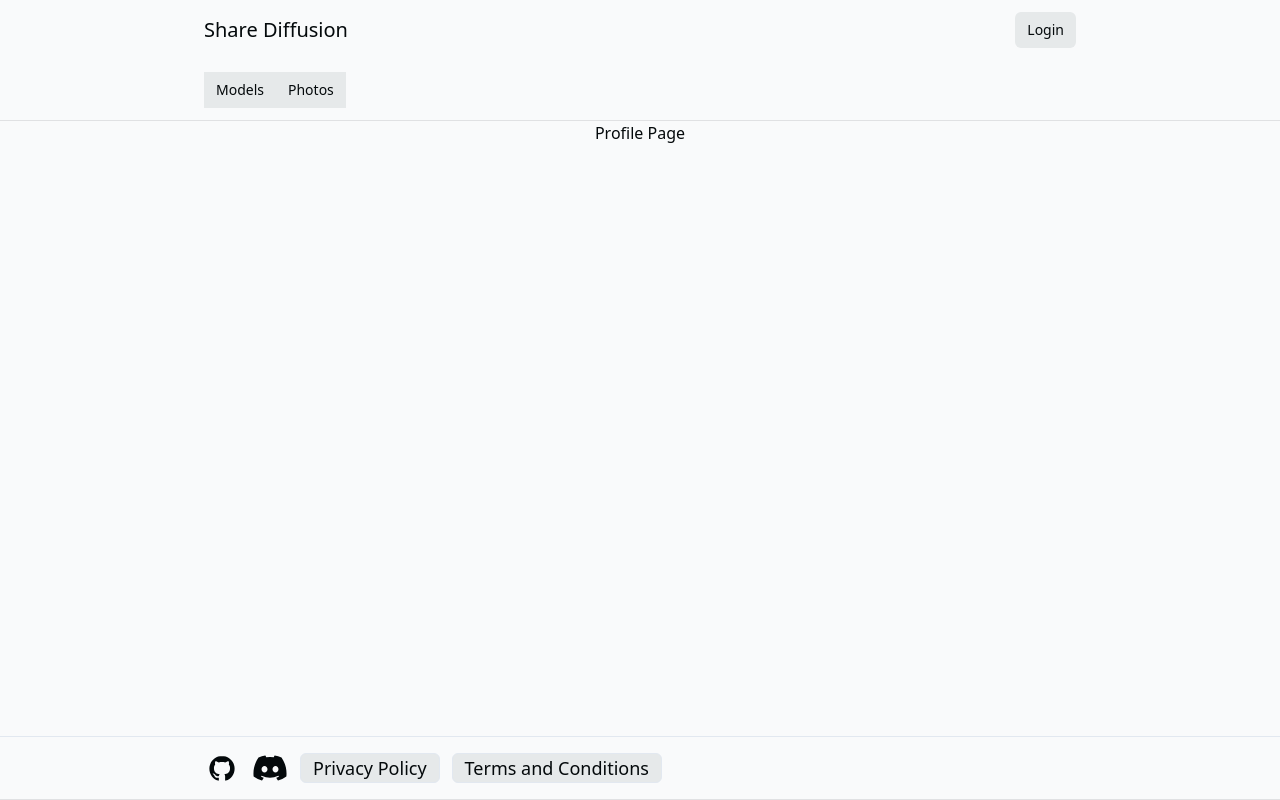
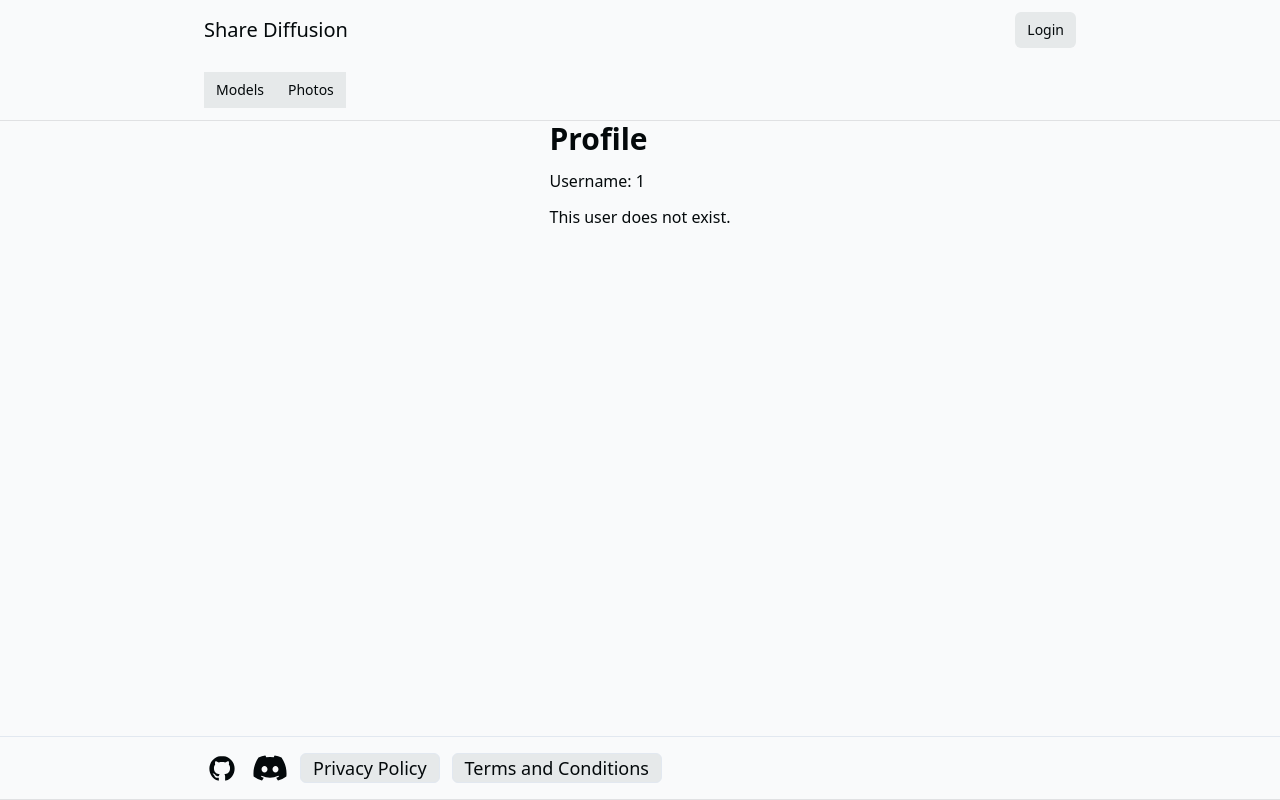
Before and after one commit to killacan/sharediffusion, a Next.js app: page /profiles/1 in a window 1280 px wide. Built offline with nearby package versions, Linux system fonts and the light colour scheme; no server answers; the database is empty.

Commit message:
update profile page

```diff
--- a/app/_components/schemas.tsx
+++ b/app/_components/schemas.tsx
@@ -1,4 +1,16 @@
 import * as z from 'zod'
+
+export const upadeProfileSchema = z.object({
+    username: z.string().min(2, {
+        message: 'Username must be at least 2 characters long'
+    }),
+    email: z.string().email({
+        message: 'Please enter a valid email address'
+    }),
+    description: z.string(),
+    profile_image: z.string(),
+
+})
 
 export const formSchema = z.object({
     title: z.string().min(2, {
--- a/app/profiles/[username]/page.tsx
+++ b/app/profiles/[username]/page.tsx
@@ -16,15 +16,35 @@ export default async function ProfilePage({ params: { username } }: { params: {
     const cookieStore = cookies()
     const supabase = createClient(cookieStore)
 
+    const {data, error} = await supabase.from('users').select('*').eq('username', username).single()
+    if (error) {
+        return (
+            <div className="flex-1 w-full flex flex-col gap-20 items-center">
+                <div className="animate-in flex-1 flex flex-col gap-3 opacity-0 max-w-4xl px-3">
+                <h1 className="text-3xl font-bold">Profile</h1>
+                    <p>Username: {username}</p>
+                    <p>This user does not exist.</p>
+                </div>
+            </div>
+        )
+    }
+    const dataUsername: string = data.username
 
-    const {data, error} = await supabase.from('users').select('*').eq('username', username).single()
+    if (data.description) {
+        const dataDescription: string = data.description
+    } else {
+        const dataDescription: string = ''
+    }
+
     console.log(data, error)
 
     return (
         <div className="flex-1 w-full flex flex-col gap-20 items-center">
             <div className="animate-in flex-1 flex flex-col gap-3 opacity-0 max-w-4xl px-3">
-                <h1>Profile Page</h1>
-                {data && <p>Username: {data.username}</p>}
+            <h1 className="text-3xl font-bold">Profile</h1>
+                {<p>Username: {data.username}</p>}
+                {<p>Description: {data.description}</p>}
+
             </div>
         </div>
     )
```
